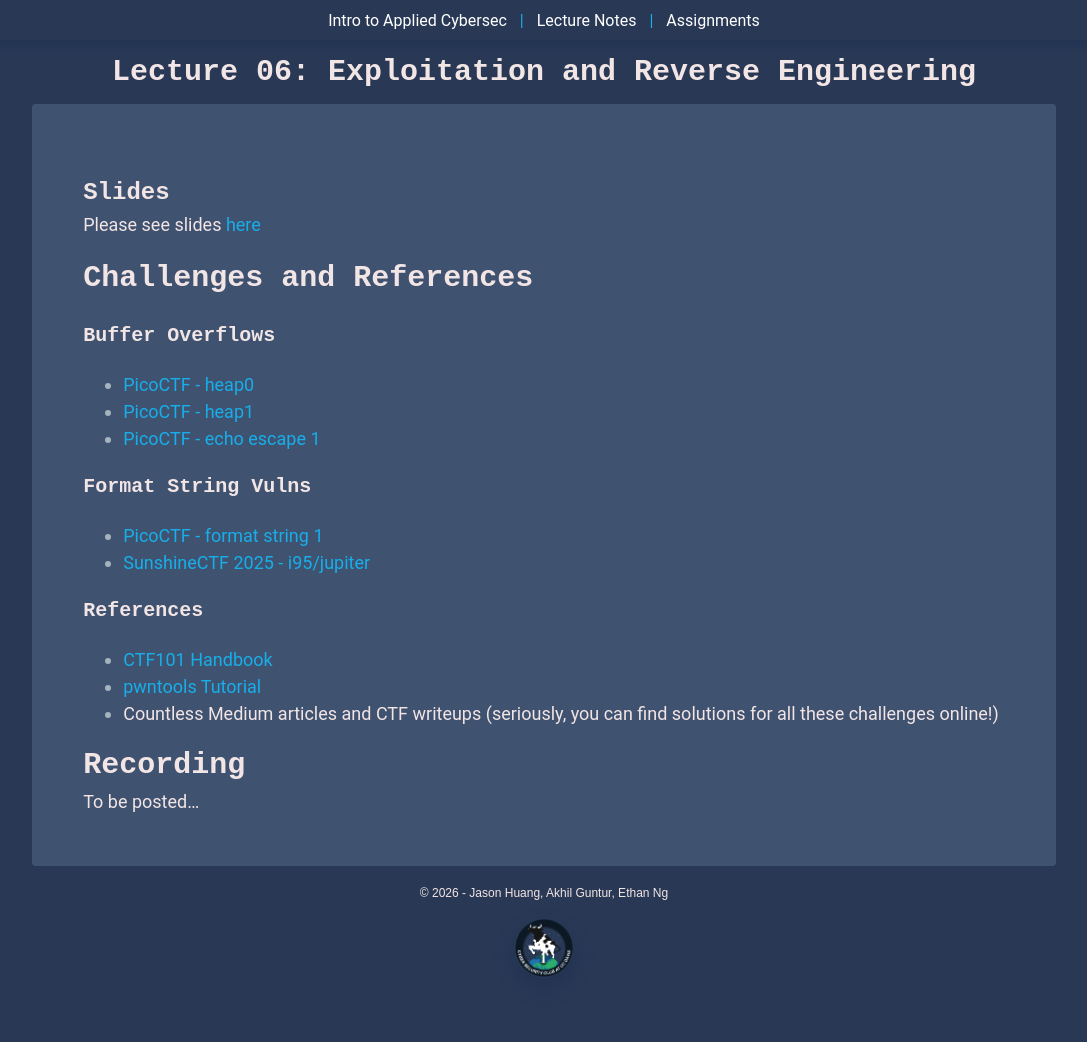
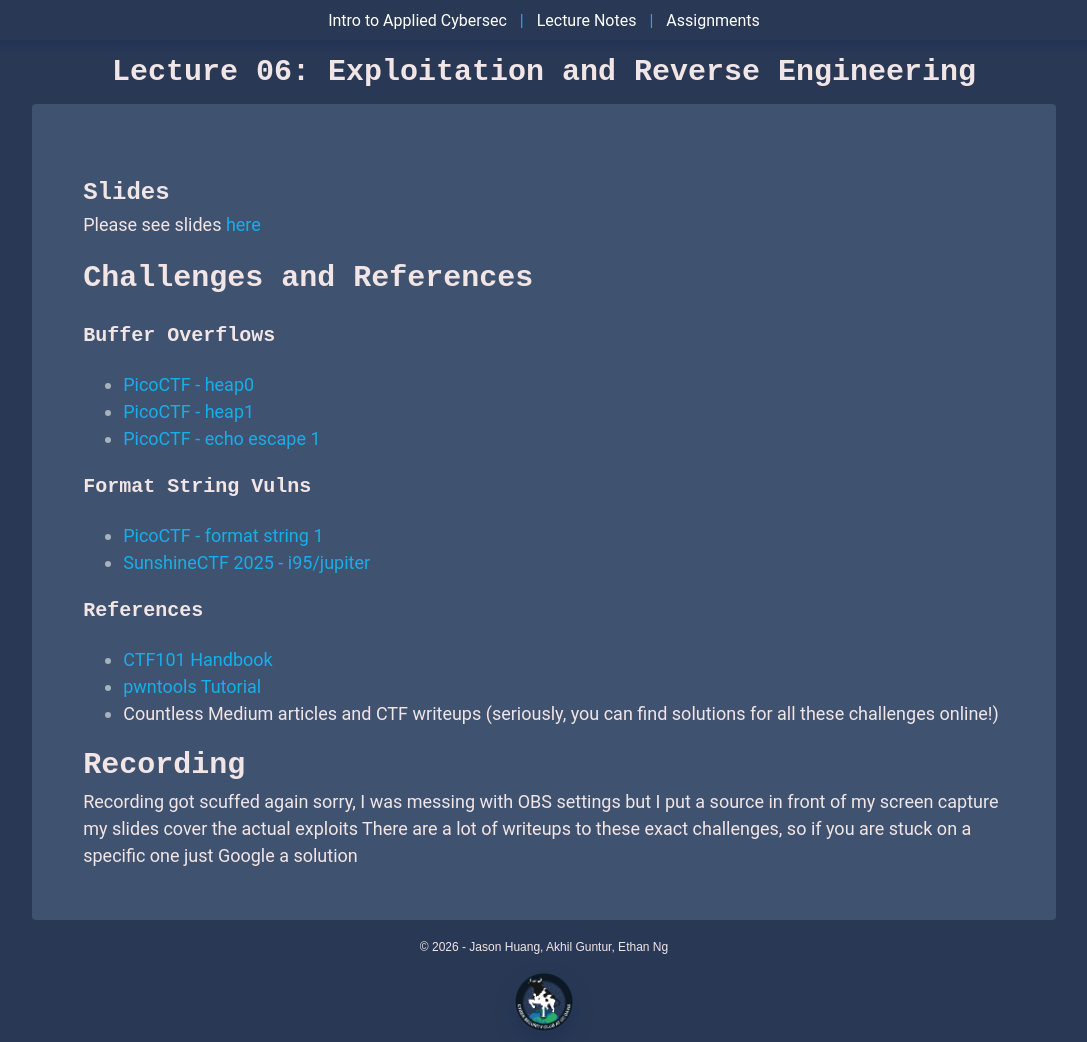
Before and after one commit to cyber-security-club-ucd/ecs198f, a Jekyll site: the page built from _notes/06.md, in a window 1280 px wide. Shown: the whole page, without its empty margins (96-1183 px from the left). Built offline with Jekyll 4.4.1, drawn with Linux system fonts in a browser that asks for light colours; before the commit the page ends 988 px from its top, so only the background shows below that.

Commit message:
Pre-recording upload notes for lecture 6

```diff
--- a/_notes/06.md
+++ b/_notes/06.md
@@ -22,4 +22,7 @@ Please see slides [here](/assets/slides/binexp.pdf)
 - Countless Medium articles and CTF writeups (seriously, you can find solutions for all these challenges online!)
 
 # Recording
-To be posted...
+
+
+Recording got scuffed again sorry, I was messing with OBS settings but I put a source in front of my screen capture my slides cover the actual exploits
+There are a lot of writeups to these exact challenges, so if you are stuck on a specific one just Google a solution
```
Also changed, not shown: _notes/04.md (+2 -0 lines).
